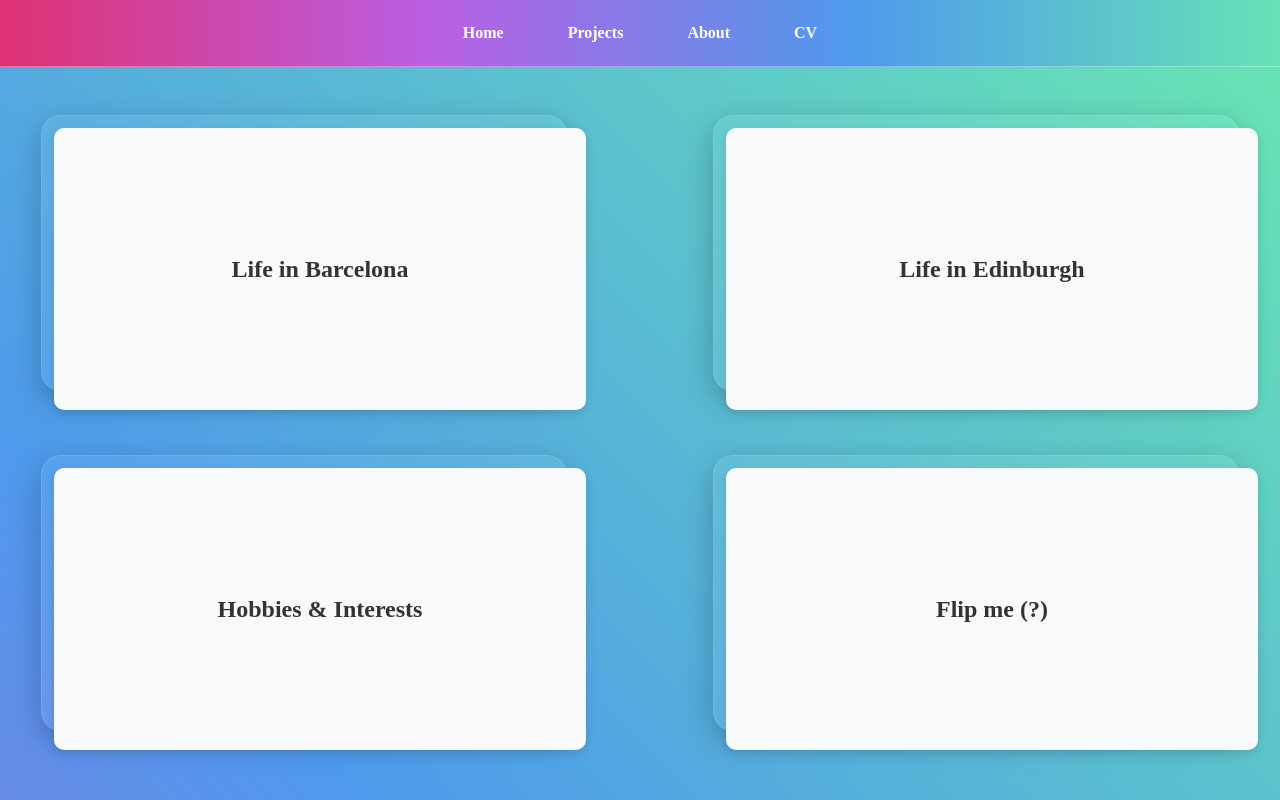
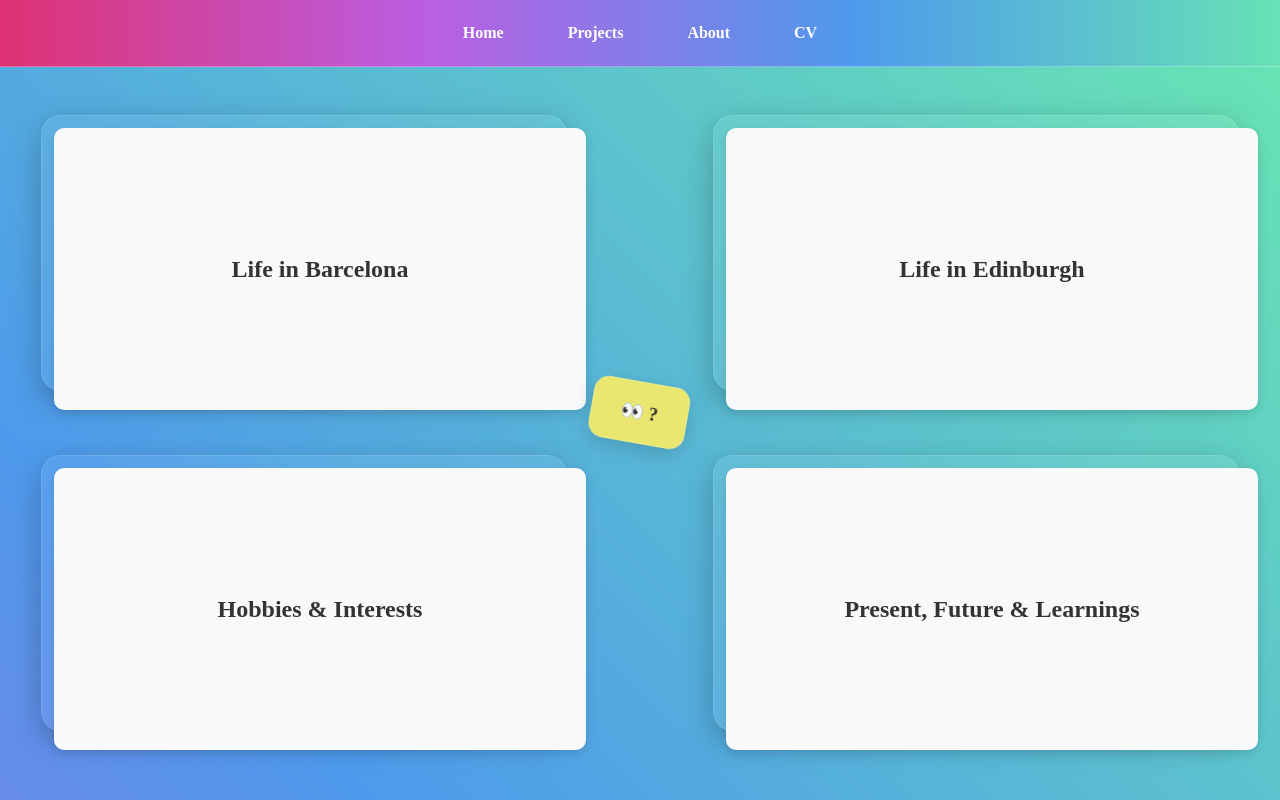
Before and after one commit to Laufley/portfolio, a React (Vite) app: page /portfolio/about in a window 1280 px wide. Built offline with nearby package versions, Linux system fonts and the light colour scheme.

Commit message:
add content

```diff
--- a/src/Components/About.tsx
+++ b/src/Components/About.tsx
@@ -3,7 +3,7 @@ import './About.css';
 import hallelujah from './Assets/hallelujah.mp3';
 
 function About() {
-  const [flipped, setFlipped] = useState([false, false, false, false]);
+  const [flipped, setFlipped] = useState([false, false, false, false, false]); // Added one more state for mini-card
   const audio = new Audio(hallelujah);
 
   const handleFlip = (index: number) => {
@@ -31,7 +31,7 @@ function About() {
       front: "Life in Barcelona",
       back: [
         "I grew up in a <strong>very impoverished</strong> neighborhood outside BCN.",
-        "An IT career was unheard of (there) by that time. But I loved science!",
+        "An IT career was unheard of (there) by that time.",
         "<strong>High school:</strong> I pursued Bachillerato Científico.",
         "<strong>Uni:</strong> Worked and studied hard to obtain grants for Clinical Psychology.",
         "<strong>The turn point:</strong> I graduated, worked in a hostpital, and discovered how tainted the field was with pharma. I could not morally continue that path.",
@@ -41,33 +41,39 @@ function About() {
     {
       front: "Life in Edinburgh",
       back: [
-        "<strong><u>Bad news:</u></strong> Qualified for the doctorate, but the salary would be too low.",
-        "I worked as a <strong>waitress in a kebab shop</strong>. I had to learn English anyway.",
-        "I leveled up to <strong>Customer Service Agent</strong> to boost my English.",
-        "I got promoted to <strong>Social Media Engagement Coord. </strong> - First client meetings!",
-        "I wanted to grow. By then, I knew about IT as a career, but I didn't have the education. I wish I had. So I decided to watch as an <strong>IT Recruiter</strong>.",
+        "<strong><u>Sour news:</u></strong> Qualified for the doctorate, but the salary would be too low.",
+        "I started as a <strong>waitress in a kebab shop</strong>. I had to learn English anyway.",
+        "I changed to <strong>Customer Service Agent</strong> to boost my English.",
+        "I got promoted to <strong>Social Media Coord. </strong> - First client meetings!",
+        "I wanted to grow. By then, I knew about IT as a career, but I didn't have the education. I wish I had. But I touched the field as <strong>IT Recruiter</strong>.",
         "I got promoted to Senior. I also helped to design our website and logo! ;)",
-        "But through befriending devs, I got jealous of their skills.",
-        "So I did a bootcamp. Again, investing all my savings. It changed EVERYTHING",
-        "<strong><u>Good news:</u></strong> I officially became a <span class='sound-trigger' onclick='handleSoundPlay'><strong><u>Developer</u></strong></span>. Finally!",
+        "But I got jealous of the dev's skills and their power of creation. So I did a bootcamp. Again, investing all my savings. It changed EVERYTHING!",
+        "<strong><u>Good news:</u></strong> I officially became a <span class='sound-trigger' onclick='handleSoundPlay'><strong><u>Software Developer</u></strong></span>!",
       ]
     },
     {
       front: "Hobbies & Interests",
       back: [
-         "Building my (secret & private) app as a side-project.",
-         "Writing stories cooperatively & worldbuilding with others.",
-         "Playing tabletop rpgs (GURPS, D&D) with friends",
-         "Playing boardgames and videogames.",
-         "Reading - My fav author is Brandon Sanderson.",
-         "Painting Warhammer miniatures for tabletop games.",
-         "Hiking.",
-         "Traveling - I finally went to Japan!",
+         "<strong>Building</strong> my (secret) app as a side-project.",
+         "<strong>Writing</strong> stories cooperatively & <strong>worldbuilding</strong> with others.",
+         "<strong>Reading</strong> - My fav author is Brandon Sanderson.",
+         "<strong>Painting</strong> Warhammer miniatures for tabletop games.",
+         "<strong>Playing tabletop rpgs</strong>, boardgames and videogames.",
+         "<strong>Piano playing</strong> - not well, but I try.",
+         "<strong>Hiking.</strong>",
+         "<strong>Traveling</strong> - I finally went to Japan!",
       ]
     },
     {
-      front: "Flip me (?)",
-      back: "Peekaboo!"
+      front: "Present, Future & Learnings",
+      back: [
+        "<strong><span class='lesson-2'>Present:</span></strong> Have you noticed what do my hobbies have in common? Creation and problem solving. Yes, this is what drives me as a Developer.",
+        "<strong><span class='lesson-2'>Future:</span></strong> I'll keep enjoying front-end, back-end and AWS cloud. And I am  pursuing a Master's in Software Development to expand my knowledge.",
+        "<strong><span class='lesson-2'>Lesson 1:</strong> <span class='lesson-1'>Life is unpredictable. Embrace change.",
+        "<strong><span class='lesson-2'>Lesson 2:</strong> <span class='lesson-1'>The best gamble you can do, is against yourself.</span>",
+        "<strong><span class='lesson-2'>Lesson 3:</strong> <span class='lesson-1'>We can only make descisions with the information we have at that time... But you can always adjust later.</span>",
+        "<strong><span class='lesson-2'>Lesson 4:</strong> <span class='lesson-1'>When life gives you lemons... first check if <span class='lesson-2'> <i>lemons != null.</i></span>",
+      ]
     },
   ];
 
@@ -102,16 +108,22 @@ function About() {
             </div>
           </div>
         ))}
+        <div
+          className={`mini-card ${flipped[4] ? 'flipped' : ''}`}
+          onClick={() => handleFlip(4)}
+        >
+          <div className="mini-card-inner">
+            <div className="mini-card-front">
+              <h3>👀 ? </h3>
+            </div>
+            <div className="mini-card-back">
+              <h3>🍋🍋🍋</h3>
+            </div>
+          </div>
+        </div>
       </div>
     </div>
   );
 }
 
 export default About;
-
-
-// the best gamble you can do, is against yourself
-// life is hard, but so are you
-// poverty chases you your whole life, the fact that I don't have an IT degree is a scar I will always carry. BUT hey, news! i'm now taking a master's in Software development so that will fix it a bit (?)
-// when life gives you lemons... ask yourself, what would indira do? and then do the opposite.
-// we can only make descisions with the information we have
```
